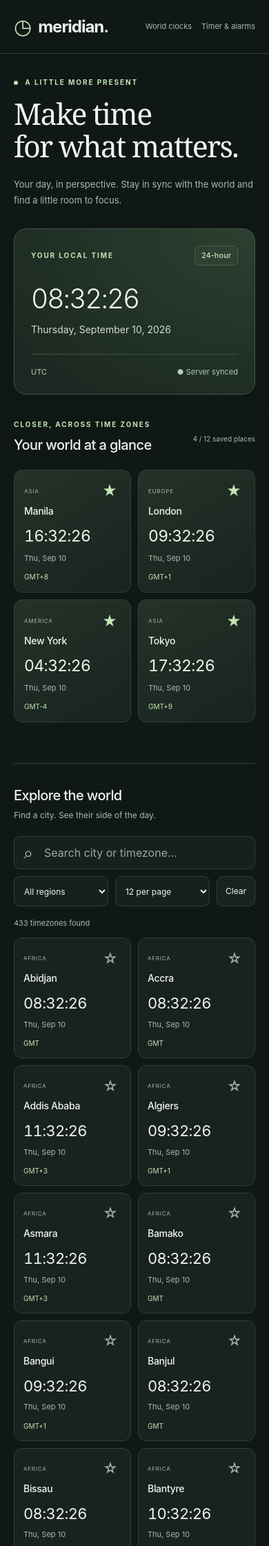
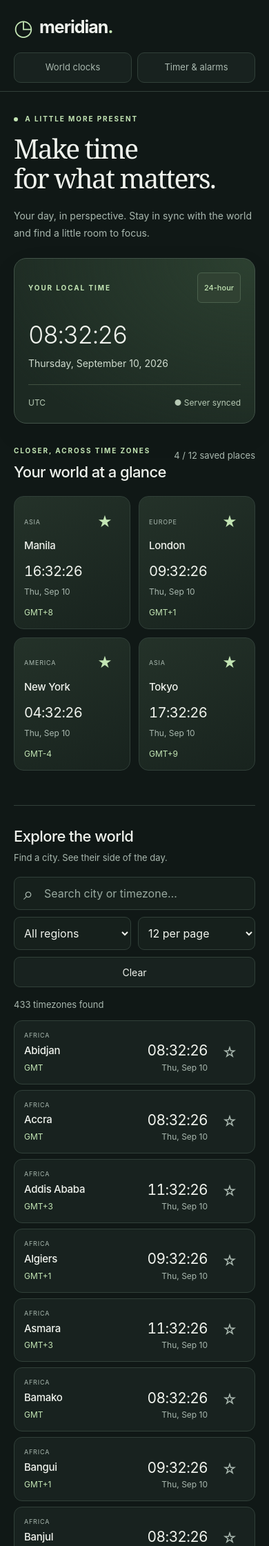
Before and after one commit to jshytc08/clock-application, a FastAPI app: page / in a window 390 px wide. Shown: the top 2241 px of the page at 69% size. Run offline with FastAPI, Linux system fonts and the light colour scheme.

Commit message:
Improve mobile layouts and add Safari WebKit regression coverage

```diff
--- a/app/static/css/style.css
+++ b/app/static/css/style.css
@@ -23,12 +23,16 @@
 html {
   scroll-behavior: smooth;
   scroll-padding-top: 30px;
+  -webkit-text-size-adjust: 100%;
+  text-size-adjust: 100%;
 }
 body {
   margin: 0;
   background: var(--bg);
   color: var(--text);
   line-height: 1.5;
+  padding: env(safe-area-inset-top, 0px) env(safe-area-inset-right, 0px)
+    env(safe-area-inset-bottom, 0px) env(safe-area-inset-left, 0px);
 }
 button,
 input,
@@ -43,6 +47,10 @@ select {
 }
 button {
   cursor: pointer;
+  -webkit-appearance: none;
+  appearance: none;
+  min-width: 44px;
+  min-height: 44px;
 }
 button:disabled {
   cursor: default;
@@ -109,6 +117,11 @@ button:hover:not(:disabled) {
 .topbar nav a:hover {
   color: var(--accent);
 }
+.topbar a {
+  min-height: 44px;
+  display: inline-flex;
+  align-items: center;
+}
 .private-badge {
   font-size: 12px;
   color: var(--muted);
@@ -203,6 +216,8 @@ h1 {
   padding-top: 17px;
   font-size: 11px;
   color: #b6c9b4;
+  flex-wrap: wrap;
+  overflow-wrap: anywhere;
 }
 .section-heading {
   display: flex;
@@ -267,8 +282,8 @@ h3 {
   background: transparent;
   color: var(--muted);
   font-size: 21px;
-  width: 32px;
-  height: 32px;
+  width: 44px;
+  height: 44px;
   flex-shrink: 0;
   border-radius: 5px;
 }
@@ -333,6 +348,18 @@ select {
   padding: 11px 13px;
   min-height: 44px;
   max-width: 100%;
+  min-width: 0;
+  font-size: 16px;
+}
+input {
+  -webkit-appearance: none;
+  appearance: none;
+}
+input[type='time'] {
+  min-height: 48px;
+}
+input::-webkit-date-and-time-value {
+  text-align: left;
 }
 input::placeholder {
   color: #99aaa0;
@@ -350,7 +377,7 @@ select {
   background: var(--surface);
   color: var(--text);
   font-size: 12px;
-  min-height: 42px;
+  min-height: 44px;
 }
 .primary {
   background: var(--accent);
@@ -651,132 +685,233 @@ dialog button {
   }
 }
 @media (max-width: 700px) {
+  html {
+    scroll-padding-top: 20px;
+  }
   .topbar {
-    min-height: 78px;
-    padding: 0 20px;
-    gap: 14px;
+    flex-direction: column;
+    align-items: stretch;
+    padding: 16px 20px 12px;
+    gap: 12px;
   }
   .brand {
-    font-size: 24px;
+    align-self: flex-start;
+    font-size: 25px;
   }
   .brand-mark {
-    font-size: 30px;
+    font-size: 32px;
   }
   .topbar nav {
-    gap: 14px;
-    font-size: 11px;
+    display: grid;
+    grid-template-columns: repeat(2, minmax(0, 1fr));
+    gap: 8px;
+    font-size: 13px;
+  }
+  .topbar nav a {
+    justify-content: center;
+    padding: 10px 8px;
+    background: var(--surface);
+    border: 1px solid var(--line);
+    border-radius: 10px;
   }
   .shell {
     padding: 0 20px;
   }
   .hero {
-    grid-template-columns: 1fr;
-    gap: 29px;
-    padding: 34px 0 36px;
+    grid-template-columns: minmax(0, 1fr);
+    gap: 24px;
+    padding: 32px 0;
+  }
+  h1 {
+    font-size: clamp(38px, 10vw, 52px);
   }
   .hero-copy > p:last-child {
-    font-size: 13px;
-  }
-  h1 {
-    font-size: 43px;
+    font-size: 14px;
   }
   .hero-time {
-    font-size: clamp(39px, 9vw, 64px);
+    font-size: clamp(34px, 9vw, 60px);
+    letter-spacing: -1.5px;
   }
   .local-clock {
-    padding: 24px;
+    padding: 20px;
+  }
+  .local-date {
+    margin-bottom: 20px;
+  }
+  .local-meta {
+    gap: 6px 14px;
+    font-size: 12px;
   }
   .favorites-grid {
-    gap: 10px;
+    gap: 12px;
   }
   .favorites-grid .clock-card {
     padding: 14px;
+    border-radius: 14px;
   }
   .clock-time {
-    font-size: 23px;
+    font-size: clamp(20px, 5.2vw, 28px);
   }
   .clock-card h3 {
-    font-size: 14px;
+    font-size: 15px;
   }
   .card-region {
-    font-size: 8px;
+    font-size: 9px;
     letter-spacing: 0.8px;
+  }
+  .clock-date,
+  .clock-offset {
+    font-size: 12px;
   }
   .section-heading {
     gap: 10px;
+    align-items: flex-start;
+    flex-wrap: wrap;
+    margin-bottom: 18px;
   }
   h2 {
-    font-size: 20px;
+    font-size: 22px;
   }
-  .section-heading > .subtle {
-    font-size: 10px;
+  .subtle,
+  .catalog-status,
+  .timer-status,
+  label {
+    font-size: 13px;
   }
   .catalog-label {
     display: none;
   }
+  .explorer {
+    margin: 24px 0 36px;
+    padding-top: 28px;
+  }
   .filters {
-    flex-wrap: wrap;
+    display: grid;
+    grid-template-columns: repeat(2, minmax(0, 1fr));
+    gap: 10px;
   }
-  .filters .search-field {
-    flex-basis: 100%;
-  }
-  .filters > div:not(.search-field) {
-    flex: 1;
+  .filters .search-field,
+  .filters .secondary {
+    grid-column: 1 / -1;
   }
   .filters select {
     width: 100%;
-    font-size: 12px;
     padding-left: 10px;
-    padding-right: 20px;
+    padding-right: 8px;
   }
-  .filters .secondary {
-    padding: 9px 12px;
+  input,
+  select {
+    min-height: 48px;
   }
   .clock-grid {
-    grid-template-columns: repeat(2, minmax(0, 1fr));
-    gap: 10px;
+    grid-template-columns: minmax(0, 1fr);
+    gap: 8px;
   }
   .clock-grid .clock-card {
-    padding: 13px;
+    display: grid;
+    grid-template-columns: minmax(0, 1fr) auto 44px;
+    align-items: center;
+    column-gap: 10px;
+    row-gap: 3px;
+    padding: 14px;
+  }
+  .clock-grid .card-top {
+    display: contents;
+  }
+  .clock-grid .card-region {
+    grid-column: 1 / 3;
+    grid-row: 1;
+  }
+  .clock-grid .star {
+    grid-column: 3;
+    grid-row: 1 / 4;
+  }
+  .clock-grid h3 {
+    grid-column: 1;
+    grid-row: 2;
+    margin: 0;
   }
   .clock-grid .clock-time {
-    font-size: 22px;
+    grid-column: 2;
+    grid-row: 2;
+    font-size: 21px;
+    text-align: right;
+  }
+  .clock-grid .clock-offset {
+    grid-column: 1;
+    grid-row: 3;
+    margin: 0;
+  }
+  .clock-grid .clock-date {
+    grid-column: 2;
+    grid-row: 3;
+    text-align: right;
+    margin: 0;
   }
   .pagination {
     flex-direction: column;
     align-items: stretch;
+    gap: 12px;
   }
   .pagination > div {
     justify-content: space-between;
+    gap: 8px;
+  }
+  .tools-grid {
+    grid-template-columns: minmax(0, 1fr);
+    gap: 16px;
+  }
+  .tool-panel {
+    padding: 20px;
+    border-radius: 16px;
+  }
+  .tool-note {
+    line-height: 1.7;
+    margin-top: 0;
+  }
+  #enable-sound {
+    width: 100%;
+    text-align: left;
+    margin-top: 4px;
+  }
+  .alarm-fields {
+    grid-template-columns: minmax(0, 1fr);
+    gap: 16px;
+  }
+  #alarm-add {
+    width: 100%;
+  }
+  .timer-display {
+    font-size: clamp(42px, 12vw, 56px);
+  }
+  .duration-fields {
     gap: 10px;
   }
-  .tools-grid {
-    grid-template-columns: 1fr;
+  .timer-actions {
+    display: grid;
+    grid-template-columns: repeat(2, minmax(0, 1fr));
   }
-  .tool-panel {
-    padding: 23px;
+  .timer-actions .primary {
+    grid-column: 1 / -1;
   }
-  .tool-note {
-    font-size: 11px;
+  .secondary,
+  .primary {
+    font-size: 14px;
   }
-  #tools > .section-heading {
-    align-items: flex-end;
+  .alarm-empty {
+    padding: 16px 0;
   }
-  #enable-sound {
-    max-width: 125px;
-    font-size: 11px;
-    padding: 8px 10px;
+  .alarm-list button {
+    flex-shrink: 0;
   }
-  .alarm-fields {
-    grid-template-columns: 115px 1fr;
-  }
-  .timer-display {
-    font-size: 52px;
+  .error .secondary {
+    width: 100%;
   }
   footer {
     flex-wrap: wrap;
     gap: 10px;
-    margin-top: 35px;
+    margin-top: 32px;
+    font-size: 12px;
   }
   footer p {
     margin: 0;
--- a/app/templates/index.html
+++ b/app/templates/index.html
@@ -2,7 +2,7 @@
 <html lang="en" data-hosting="server">
   <head>
     <meta charset="UTF-8" />
-    <meta name="viewport" content="width=device-width, initial-scale=1" />
+    <meta name="viewport" content="width=device-width, initial-scale=1, viewport-fit=cover" />
     <meta name="theme-color" content="#101816" />
     <meta
       name="description"
@@ -14,7 +14,7 @@
     <script type="module" src="./static/js/main.js"></script>
   </head>
   <body>
-    <a class="skip-link" href="#main">Skip to content</a>
+    <a class="skip-link" href="#main" tabindex="0">Skip to content</a>
     <header class="topbar">
       <a class="brand" href="#main" aria-label="Meridian home"
         ><span class="brand-mark" aria-hidden="true">◷</span> meridian<span class="brand-dot"
@@ -26,7 +26,7 @@
       </nav>
       <span class="private-badge">◈ &nbsp; Your time. Your space.</span>
     </header>
-    <main id="main" class="shell">
+    <main id="main" class="shell" tabindex="-1">
       <div id="storage-notice" class="notice" role="status" hidden></div>
       <section class="hero" aria-labelledby="hero-title">
         <div class="hero-copy">
@@ -151,6 +151,7 @@
                     >Hours<input
                       id="timer-hours"
                       type="number"
+                      inputmode="numeric"
                       min="0"
                       max="24"
                       step="1"
@@ -160,6 +161,7 @@
                     >Minutes<input
                       id="timer-minutes"
                       type="number"
+                      inputmode="numeric"
                       min="0"
                       max="59"
                       step="1"
@@ -169,6 +171,7 @@
                     >Seconds<input
                       id="timer-seconds"
                       type="number"
+                      inputmode="numeric"
                       min="0"
                       max="59"
                       step="1"
```
Also changed, not shown: other parts of app/static/css/style.css (+27 -18 lines), AGENTS.md (+11 -0 lines), SETUP.md (+2 -2 lines), graphify-out/GRAPH_REPORT.md (+38 -25 lines), graphify-out/graph.html (+7 -32 lines), tests/test_browser.py (+132 -21 lines), .github/workflows/checks.yml, README.md, graphify-out/graph.json.
